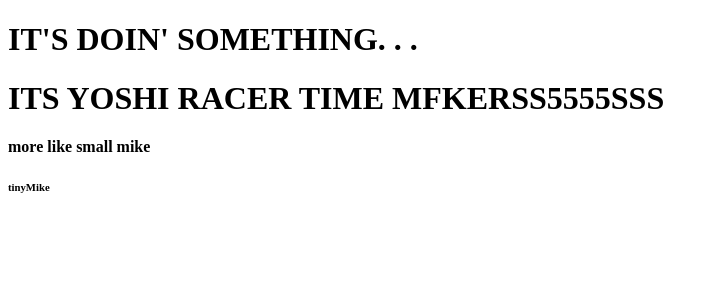
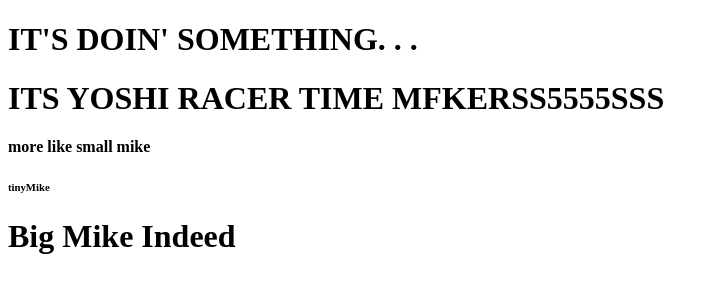
Before and after one commit to Casino-Sprint/Casino-Sprint, a React app: page / in a window 1280 px wide. Shown: the top 300 px of the page, without its empty margins (0-718 px from the left). Built offline with nearby package versions, Linux system fonts and the light colour scheme.

Commit message:
michael-testaddbig

```diff
--- a/client/src/App.js
+++ b/client/src/App.js
@@ -6,6 +6,7 @@
       <h1>ITS YOSHI RACER TIME MFKERSS5555SSS</h1>
       <h4>more like small mike</h4>
       <h6>tinyMike</h6>
+      <h1>Big Mike Indeed</h1>
     </div>
   )
 }
```
